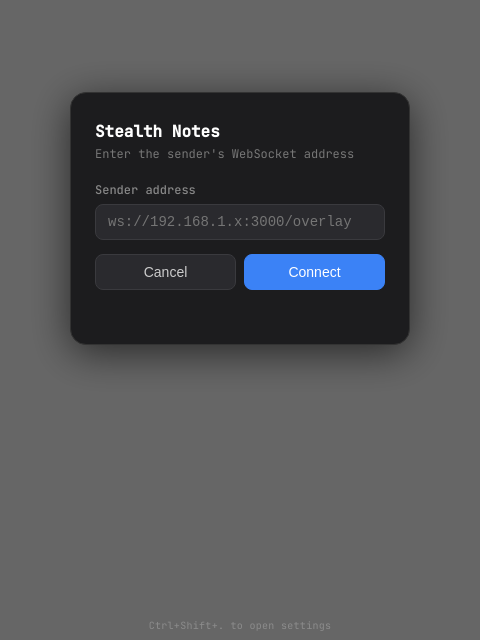
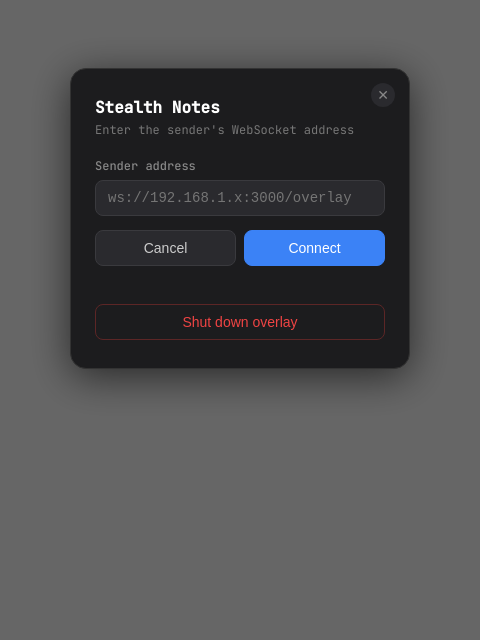
Before and after one commit to thekarananand/interview-helper, an Electron app: page overlay/renderer/index.html in a window 480 px wide. Shown: the part 204-844 px from the top of the page. Drawn offline with Linux system fonts and the light colour scheme; no server answers.

Commit message:
add quit button, close-settings X button, and direction-aware note anchoring
Co-Authored-By: Claude Sonnet 4.6 <noreply@anthropic.com>

```diff
--- a/overlay/main.js
+++ b/overlay/main.js
@@ -54,6 +54,10 @@ app.whenReady().then(() => {
   });
 
   // Reposition the overlay to a corner sent from the sender UI
+  ipcMain.on('quit-app', () => {
+    app.quit();
+  });
+
   ipcMain.on('move-window', (_, position) => {
     if (!win) return;
     const { screen } = require('electron');
--- a/overlay/preload.js
+++ b/overlay/preload.js
@@ -6,4 +6,5 @@ contextBridge.exposeInMainWorld('electronAPI', {
   onToggleSettings: (cb) => ipcRenderer.on('toggle-settings', cb),
   setIgnoreMouse: (ignore) => ipcRenderer.send('set-ignore-mouse', ignore),
   moveWindow: (position) => ipcRenderer.send('move-window', position),
+  quit: () => ipcRenderer.send('quit-app'),
 });
--- a/overlay/renderer/index.html
+++ b/overlay/renderer/index.html
@@ -83,7 +83,28 @@
       padding: 28px 24px;
       width: 340px;
       box-shadow: 0 8px 40px rgba(0,0,0,0.6);
+      position: relative;
     }
+
+    #close-btn {
+      position: absolute;
+      top: 14px;
+      right: 14px;
+      width: 24px;
+      height: 24px;
+      border-radius: 50%;
+      border: none;
+      background: #2a2a2e;
+      color: #888;
+      font-size: 14px;
+      line-height: 1;
+      cursor: pointer;
+      display: flex;
+      align-items: center;
+      justify-content: center;
+      transition: background 0.15s, color 0.15s;
+    }
+    #close-btn:hover { background: #3a3a3e; color: #fff; }
 
     .settings-card h2 {
       font-size: 16px;
@@ -152,6 +173,15 @@
     }
     .btn-secondary:hover { background: #333; }
 
+    .btn-quit {
+      width: 100%;
+      margin-top: 12px;
+      background: transparent;
+      color: #ef4444;
+      border-color: #5c2626;
+    }
+    .btn-quit:hover { background: #3d1f1f; color: #fca5a5; }
+
     #conn-status {
       margin-top: 10px;
       font-size: 12px;
@@ -164,14 +194,12 @@
 
     /* hotkey hint */
     #hint {
-      position: fixed;
-      bottom: 8px;
-      left: 50%;
-      transform: translateX(-50%);
+      margin-top: 10px;
       font-size: 10px;
       color: rgba(255,255,255,0.25);
       pointer-events: none;
       letter-spacing: 0.3px;
+      text-align: center;
     }
   </style>
 </head>
@@ -180,11 +208,13 @@
   <!-- Notes display -->
   <div id="notes-wrap">
     <div id="notes" class="empty"></div>
+    <div id="hint"></div>
   </div>
 
   <!-- Settings panel (toggled by Cmd/Ctrl+Shift+.) -->
   <div id="settings">
     <div class="settings-card">
+      <button id="close-btn" title="Close">✕</button>
       <h2>Stealth Notes</h2>
       <p>Enter the sender's WebSocket address</p>
 
@@ -196,10 +226,9 @@
         <button class="btn btn-primary" id="connect-btn">Connect</button>
       </div>
       <div id="conn-status"></div>
+      <button class="btn btn-quit" id="quit-btn">Shut down overlay</button>
     </div>
   </div>
-
-  <div id="hint"></div>
 
   <script>
     const notesEl    = document.getElementById('notes');
@@ -252,6 +281,8 @@
             notesEl.scrollBy({ top: msg.delta, behavior: 'smooth' });
           } else if (msg.type === 'move') {
             window.electronAPI.moveWindow(msg.position);
+          } else if (msg.type === 'direction') {
+            notesEl.style.marginTop = msg.from === 'bottom' ? 'auto' : '';
           }
         } catch {}
       };
@@ -295,6 +326,8 @@
     });
 
     cancelBtn.addEventListener('click', closeSettings);
+    document.getElementById('close-btn').addEventListener('click', closeSettings);
+    document.getElementById('quit-btn').addEventListener('click', () => window.electronAPI.quit());
 
     addrInput.addEventListener('keydown', (e) => {
       if (e.key === 'Enter') connectBtn.click();
```
Also changed, not shown: sender/public/index.html (+3 -1 lines).
